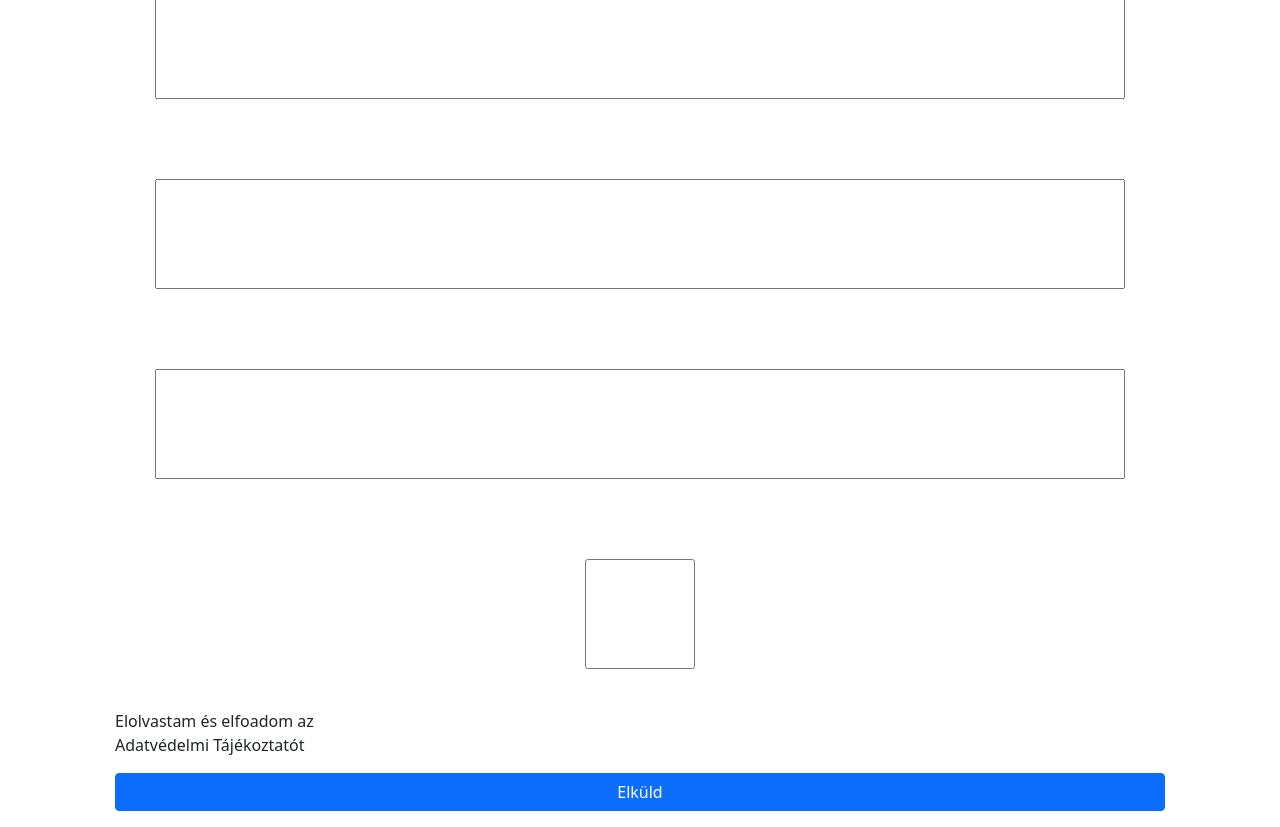
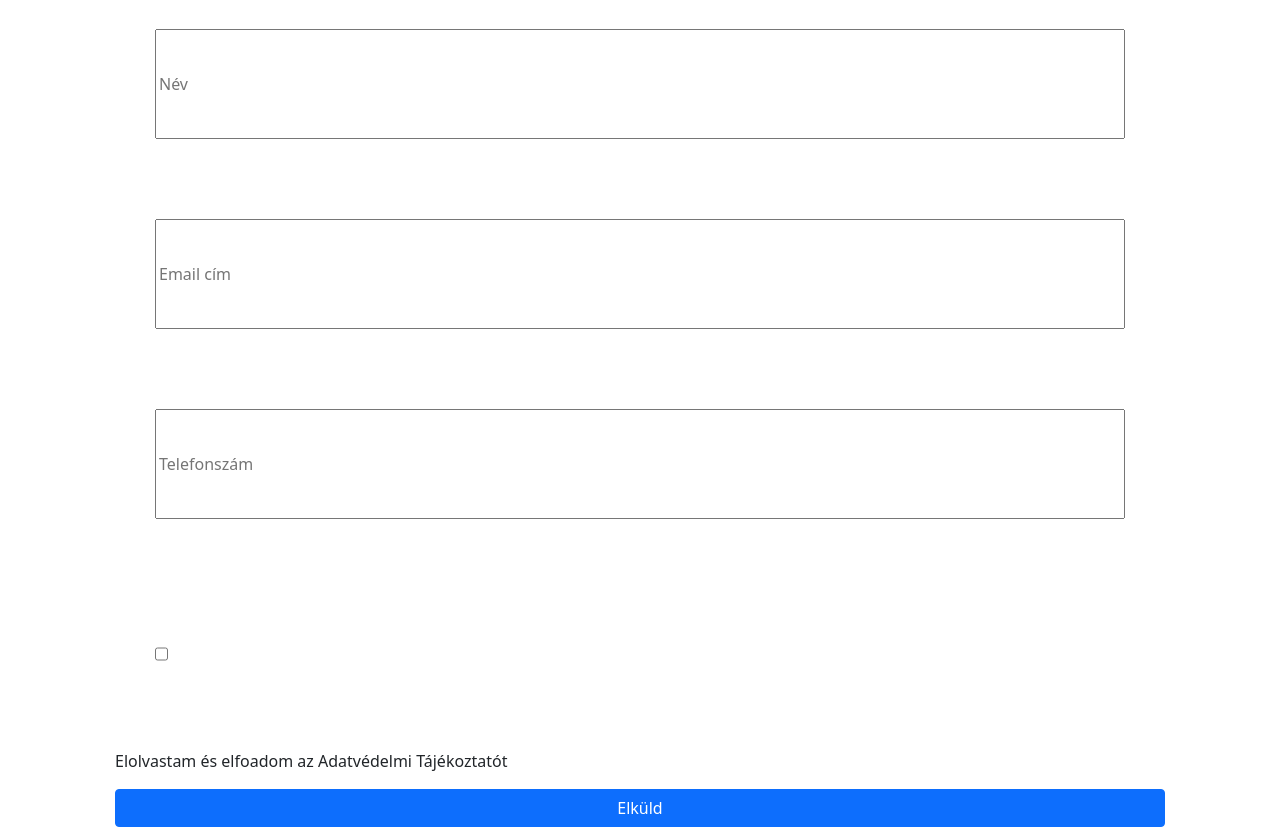
Before and after one commit to Prince-Csaba/Prince-Csaba.github.io, a plain HTML site: page index.html in a window 1280 px wide. Shown: the part 287-1114 px from the top of the page. Drawn offline with nearby package versions, Linux system fonts and the light colour scheme.

Commit message:
done sthing

```diff
--- a/index.html
+++ b/index.html
@@ -5,37 +5,45 @@
   <!-- Required meta tags -->
   <meta charset="utf-8">
   <meta name="viewport" content="width=device-width, initial-scale=1">
-
   <!-- Bootstrap CSS -->
   <link href="https://cdn.jsdelivr.net/npm/bootstrap@5.0.0-beta3/dist/css/bootstrap.min.css" rel="stylesheet"
     integrity="sha384-eOJMYsd53ii+scO/bJGFsiCZc+5NDVN2yr8+0RDqr0Ql0h+rP48ckxlpbzKgwra6" crossorigin="anonymous">
   <link href="./style.css" rel="stylesheet">
-
-  <title>Hello, world!</title>
+  <link rel="preconnect" href="https://fonts.gstatic.com">
+  <link href="https://fonts.googleapis.com/css2?family=Roboto:wght@300;400&display=swap" rel="stylesheet">
+  <title>Hello,
+    world !</title>
 </head>
 
 <body>
   <div class="container-fluid">
+
+    <button class="navbar-toggler" type="button" data-toggle="collapse" data-target="#navbarToggleExternalContent"
+      aria-controls="navbarToggleExternalContent" aria-expanded="false" aria-label="Toggle navigation" id="navButton">
+      <span class="navbar-toggler-icon"></span>
+    </button>
     <div class="main">
       <h1>Jelentkezés</h1>
       <form action="post">
-        <input type="text">
-        <input type="text">
-        <input type="text">
-        <input type="checkbox" name="" id="">
-        <a>Elolvastam és elfoadom az <a>Adatvédelmi Tájékoztatót</a></p>
-          <button type="submit" class="btn btn-primary">Elküld</button>
+        <input type="text" placeholder="Név">
+        <input type="text" placeholder="Email cím">
+        <input type="text" placeholder="Telefonszám">
+        <div>
+          <input type="checkbox" name="" id="check">
+          <p>Elolvastam és elfoadom az <a>Adatvédelmi Tájékoztatót</a>
+          </p>
+        </div>
+        <button type="submit" class="btn btn-primary">Elküld</button>
       </form>
     </div>
   </div>
 
-  <!-- Optional JavaScript; choose one of the two! -->
 
+  <!-- Optional JavaScript; choose one of the two ! -->
   <!-- Option 1: Bootstrap Bundle with Popper -->
   <script src="https://cdn.jsdelivr.net/npm/bootstrap@5.0.0-beta3/dist/js/bootstrap.bundle.min.js"
     integrity="sha384-JEW9xMcG8R+pH31jmWH6WWP0WintQrMb4s7ZOdauHnUtxwoG2vI5DkLtS3qm9Ekf"
     crossorigin="anonymous"></script>
-
 </body>
 
 </html>
```
